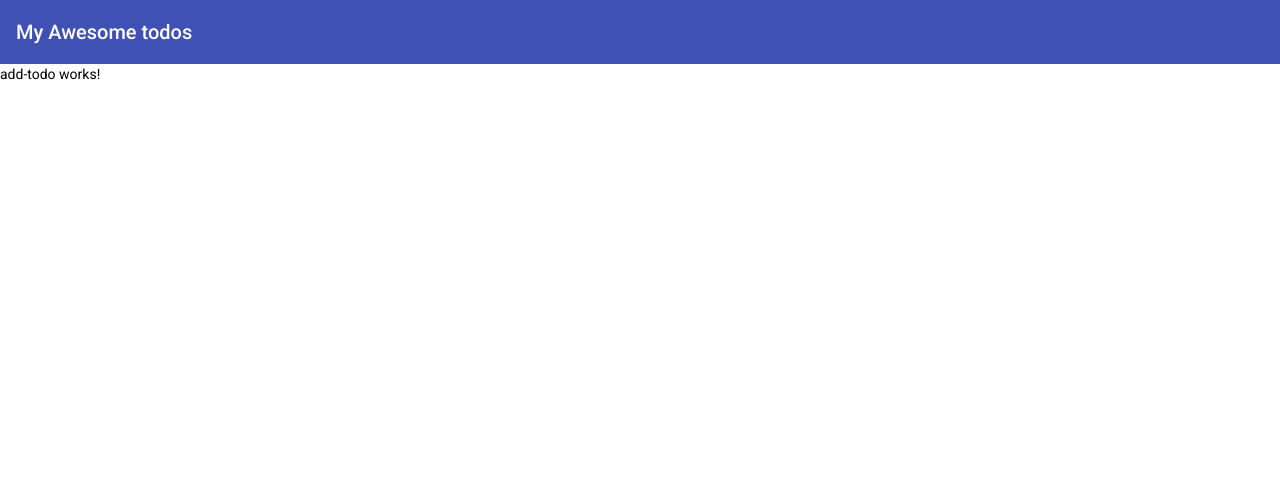
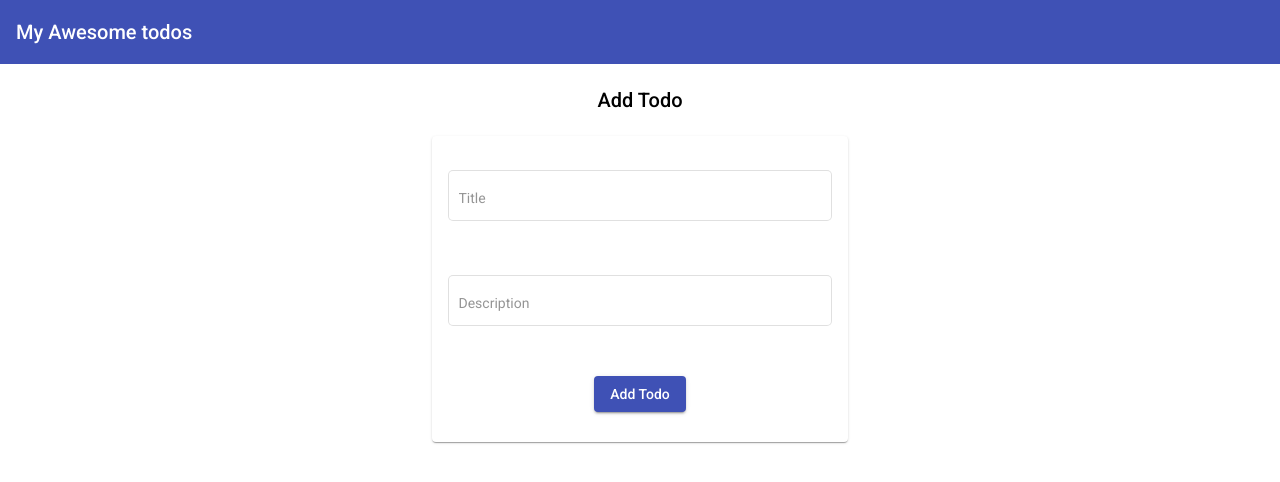
Before and after one commit to iiimomoniii/Intro_Angular_Akita, an Angular app: page /add-todo in a window 1280 px wide. Shown: the top 482 px of the page. Built offline with nearby package versions, Linux system fonts and the light colour scheme.

Commit message:
create form for todo

```diff
--- a/src/app/add-todo/add-todo.component.html
+++ b/src/app/add-todo/add-todo.component.html
@@ -1 +1,14 @@
-<p>add-todo works!</p>
+<div class="container">
+    <h2>Add Todo</h2>
+    <mat-card>
+        <form [formGroup]="form" (ngSubmit)="form.valid && addTodo()">
+            <mat-form-field appearance="outline">
+                <input formControlName="title" matInput placeholder="Title">
+            </mat-form-field>
+            <mat-form-field appearance="outline">
+                <input formControlName="description" matInput placeholder="Description">
+            </mat-form-field>
+            <button mat-raised-button color="primary">Add Todo</button>
+        </form>
+    </mat-card>
+</div>
--- a/src/app/add-todo/add-todo.component.scss
+++ b/src/app/add-todo/add-todo.component.scss
@@ -0,0 +1,14 @@
+h2 {
+    margin : 1em 0;
+}
+mat-card{
+    width: 30%;
+    mat-form-field{
+        width: 100%;
+        margin: 1em 0;
+    }
+    button {
+        display: block;
+        margin: 1em auto;
+    }
+}
--- a/src/app/add-todo/add-todo.component.ts
+++ b/src/app/add-todo/add-todo.component.ts
@@ -1,4 +1,5 @@
 import { Component, OnInit } from '@angular/core';
+import { FormControl, FormGroup, Validators } from '@angular/forms';
 
 @Component({
   selector: 'app-add-todo',
@@ -7,9 +8,19 @@ import { Component, OnInit } from '@angular/core';
 })
 export class AddTodoComponent implements OnInit {
 
+  form : FormGroup;
+
   constructor() { }
 
   ngOnInit(): void {
+    this.form = new FormGroup({
+      title : new FormControl( null, [Validators.required]),
+      description : new FormControl(null , [Validators.required])
+    });
+  }
+
+  addTodo(){
+    console.log(this.form.value);
   }
 
 }
--- a/src/app/home/home.component.html
+++ b/src/app/home/home.component.html
@@ -1 +1,7 @@
-<p>home works!</p>
+<div class="container">
+    <button class="add-todo-btn" mat-raised-button color="primary" (click)="addTodo()">Add todo</button>
+    <mat-card>
+        <p>My todo</p>
+        <button mat-stroked-button color="primary">Mark as Complate</button>
+    </mat-card>
+</div>
--- a/src/app/home/home.component.scss
+++ b/src/app/home/home.component.scss
@@ -0,0 +1,11 @@
+mat-card {
+    width: 30%;
+    margin: 2em;
+    button {
+        float: right;
+    }
+}
+
+.add-todo-btn{
+    margin : 2em;
+}
--- a/src/app/home/home.component.ts
+++ b/src/app/home/home.component.ts
@@ -1,4 +1,5 @@
 import { Component, OnInit } from '@angular/core';
+import { Router } from '@angular/router';
 
 @Component({
   selector: 'app-home',
@@ -7,9 +8,13 @@ import { Component, OnInit } from '@angular/core';
 })
 export class HomeComponent implements OnInit {
 
-  constructor() { }
+  constructor(private router: Router) { }
 
   ngOnInit(): void {
   }
 
+  addTodo(){
+    this.router.navigateByUrl('/add-todo');
+  }
+
 }
--- a/src/styles.scss
+++ b/src/styles.scss
@@ -2,3 +2,12 @@
 
 html, body { height: 100%; }
 body { margin: 0; font-family: Roboto, "Helvetica Neue", sans-serif; }
+
+.container {
+    width: 100%;
+    height: 100%;
+    display: flex;
+    flex-direction: column;
+    justify-content: flex-start;
+    align-items: center;
+}
--- a/tsconfig.json
+++ b/tsconfig.json
@@ -6,7 +6,8 @@
     "outDir": "./dist/out-tsc",
     "forceConsistentCasingInFileNames": true,
     "strict": true,
-    "noImplicitReturns": true,
+    "noImplicitReturns": false,
+    "strictPropertyInitialization" : false,
     "noFallthroughCasesInSwitch": true,
     "sourceMap": true,
     "declaration": false,
@@ -19,7 +20,8 @@
     "lib": [
       "es2018",
       "dom"
-    ]
+    ],
+
   },
   "angularCompilerOptions": {
     "enableI18nLegacyMessageIdFormat": false,
```
Also changed, not shown: src/app/app.module.ts (+11 -1 lines).
